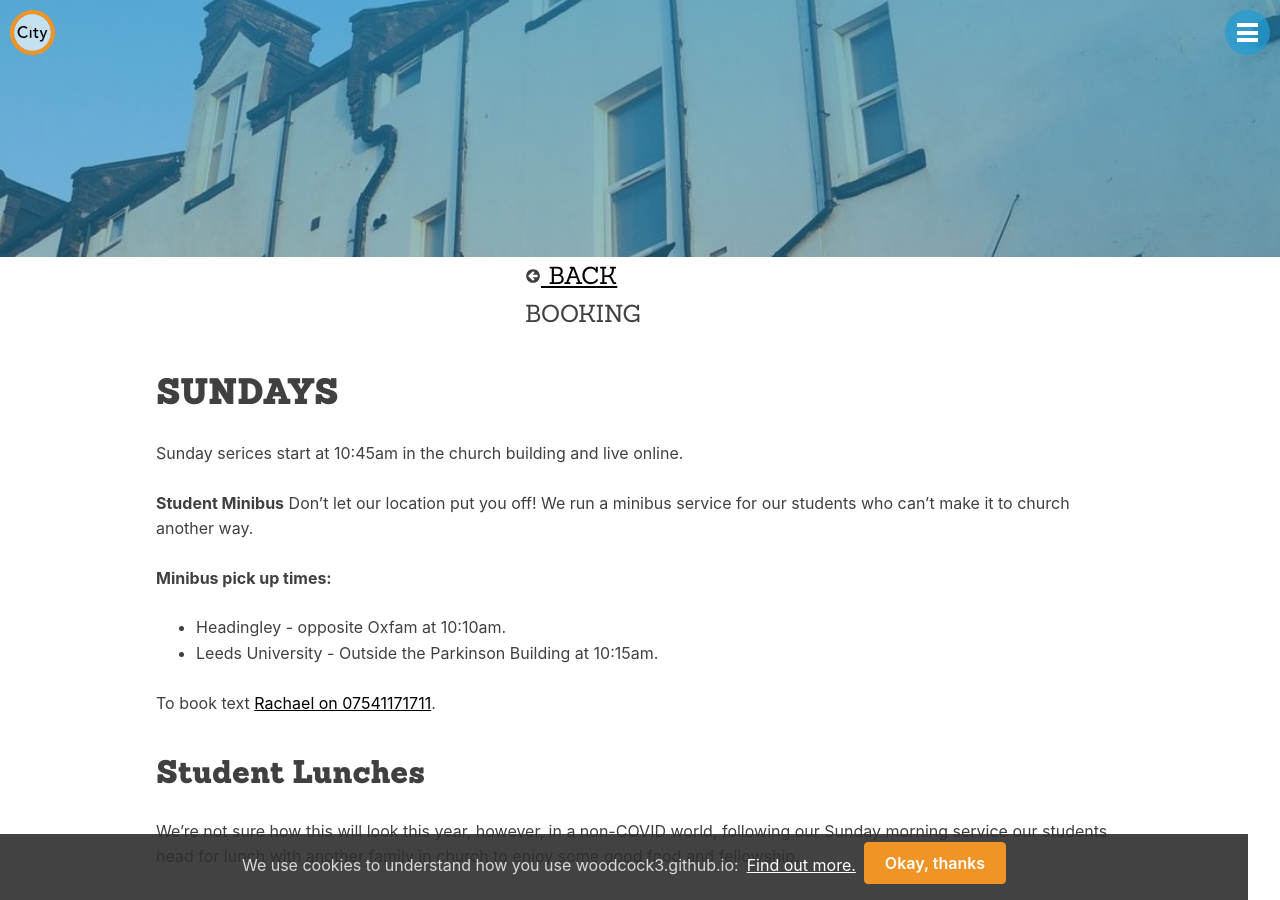
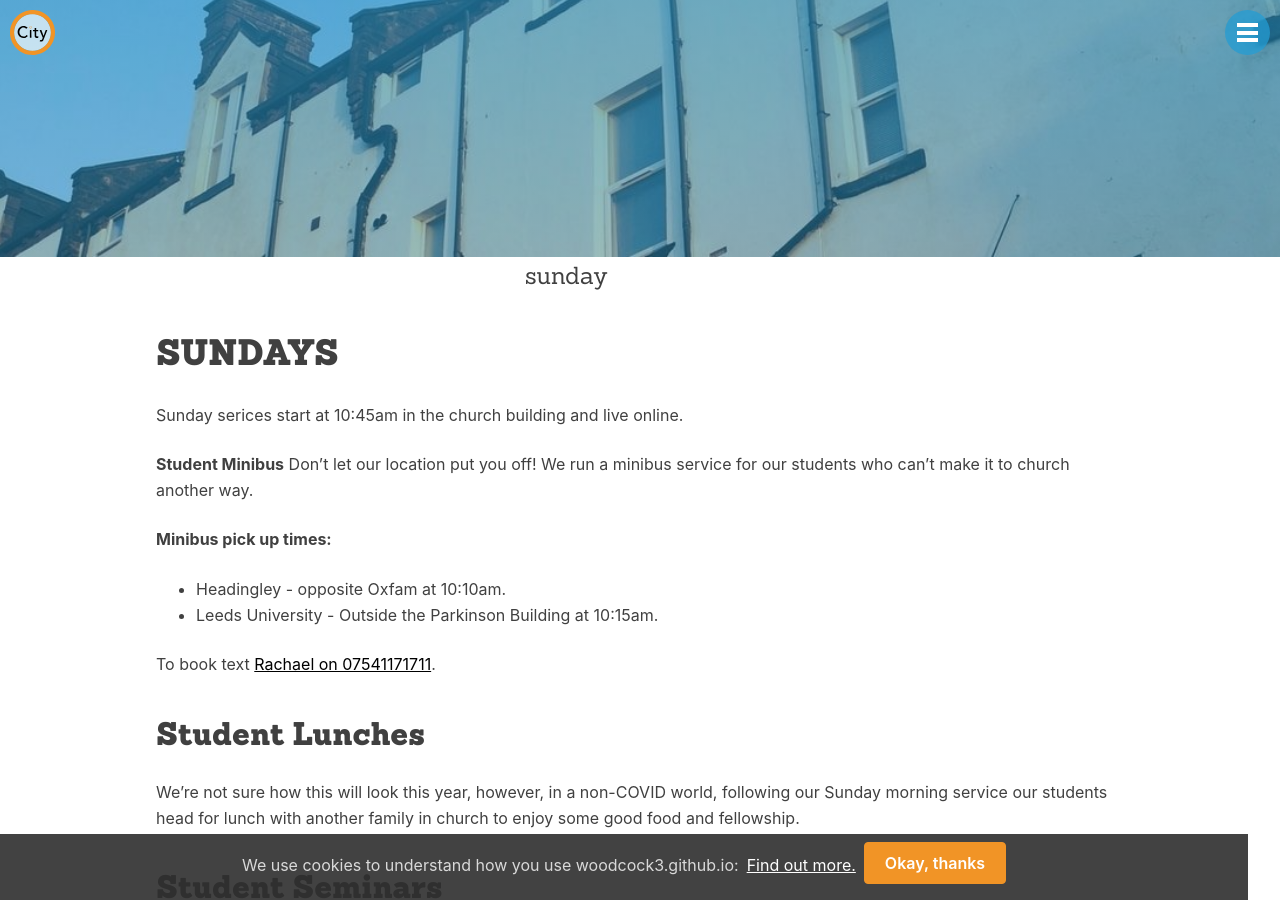
Before and after one commit to woodcox/city-jekyll, a Jekyll site: the page built from pages/_sunday/2021-01-03-booking.md, in a window 1280 px wide and 900 px high, scrolled down 508 px. Built offline with Jekyll 4.4.1, drawn with Linux system fonts in a browser that asks for light colours.

Commit message:
Update nav-back.html

```diff
--- a/_includes/modules/nav-back.html
+++ b/_includes/modules/nav-back.html
@@ -12,14 +12,8 @@
     <div class="flex-row justify-center">
       <div class="flex-medium med-one-fourth">
         {% assign crumbs = page.url | remove:'/index.html' | split: '/' %}
-        <a class="arrow-left-icon" href="/"> BACK</a>
-        {% for crumb in crumbs offset: 1 %}
-          {% if forloop.last %}
-            <i class="chevron-icon" aria-hidden="true"></i> {{ page.title | upcase }}
-          {% else %}
-            <i class="chevron-icon" aria-hidden="true"></i> <a href="{% assign crumb_limit = forloop.index | plus: 1 %}{% for crumb in crumbs limit: crumb_limit %}{{ crumb | append: '/' }}{% endfor %}">{{ crumb | replace:'-',' ' | remove:'.html' | capitalize }} class="breadcrumb"</a>
-          {% endif %}
-        {% endfor  %}
+        {% assign current_page = crumbs.last %}
+        {{ current_page }}
       </div>
     </div>
   </div>
```
